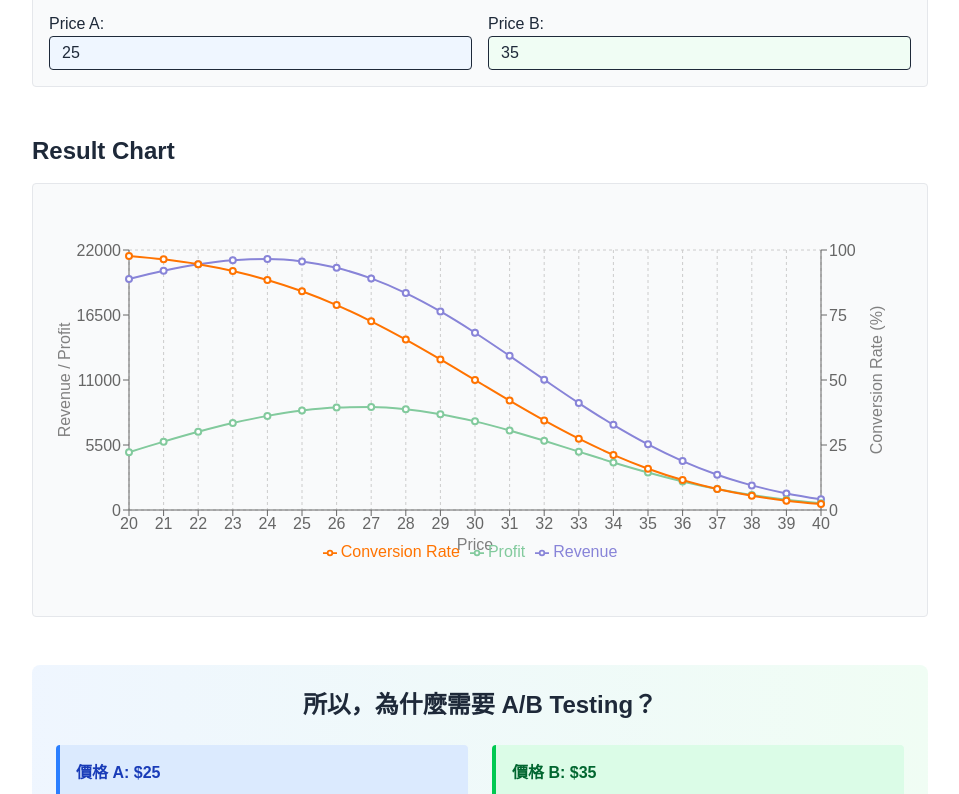
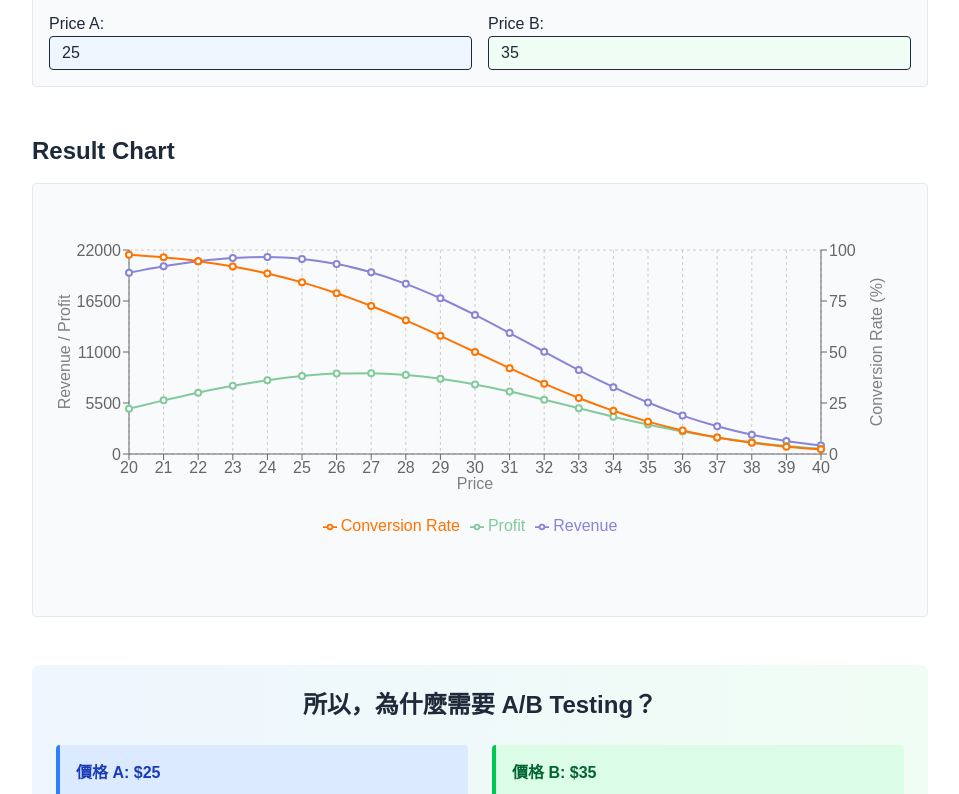
Before and after one commit to Wen5928/price_test_smalltool, a Next.js app: page / in a window 1280 px wide. Shown: the part 536-1330 px from the top of the page, without its empty margins (160-1119 px from the left). Built offline with nearby package versions, Linux system fonts and the light colour scheme.

Commit message:
調整外觀

```diff
--- a/src/components/ResultChart.tsx
+++ b/src/components/ResultChart.tsx
@@ -29,10 +29,10 @@ export default function ResultChart({ data, priceA, priceB }: ResultChartProps)
       <ResponsiveContainer width="100%" height="100%">
         <LineChart
           data={data}
-          margin={{ top: 50, right: 30, left: 20, bottom: 50 }}
+          margin={{ top: 50, right: 30, left: 20, bottom: 80 }}
         >
           <CartesianGrid strokeDasharray="3 3" />
-          <XAxis dataKey="price" label={{ value: 'Price', position: 'insideBottom', offset: -10 }} />
+          <XAxis dataKey="price" label={{ value: 'Price', position: 'insideBottom', offset: -5 }} />
           <YAxis yAxisId="left" label={{ value: 'Revenue / Profit', angle: -90, position: 'insideLeft', style: { textAnchor: 'middle' }, dx: -10 }} />
           <YAxis yAxisId="right" orientation="right" label={{ value: 'Conversion Rate (%)', angle: -90, position: 'insideRight', style: { textAnchor: 'middle' } }} />
           <Tooltip
@@ -42,7 +42,7 @@ export default function ResultChart({ data, priceA, priceB }: ResultChartProps)
             ]}
             labelFormatter={(label) => `Price: $${label}`}
           />
-          <Legend verticalAlign="bottom" height={10} />
+          <Legend verticalAlign="bottom" height={36} wrapperStyle={{ paddingTop: '30px' }} />
 
           {/* Price range highlighting */}
           {minPrice && maxPrice && (
```
